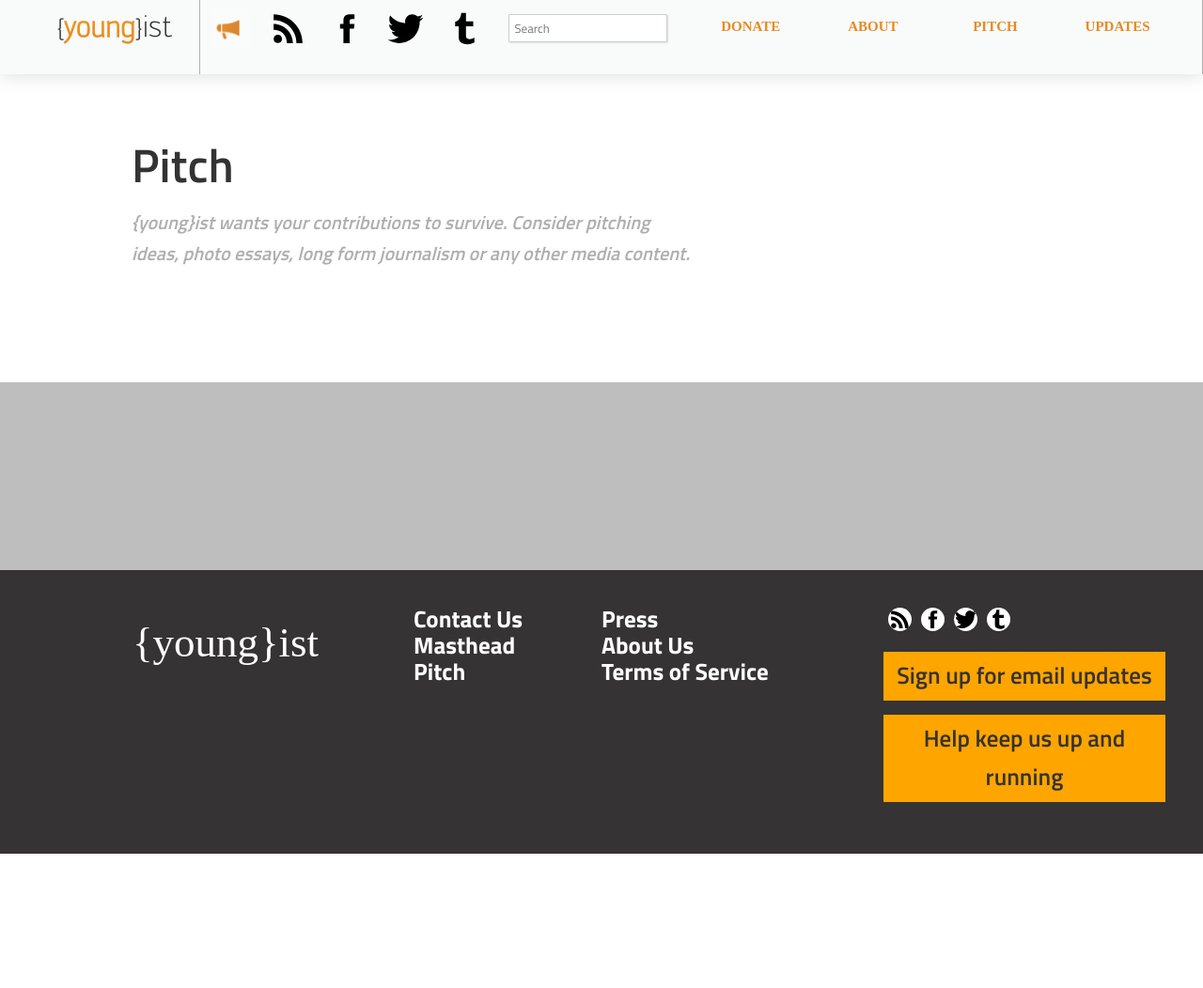
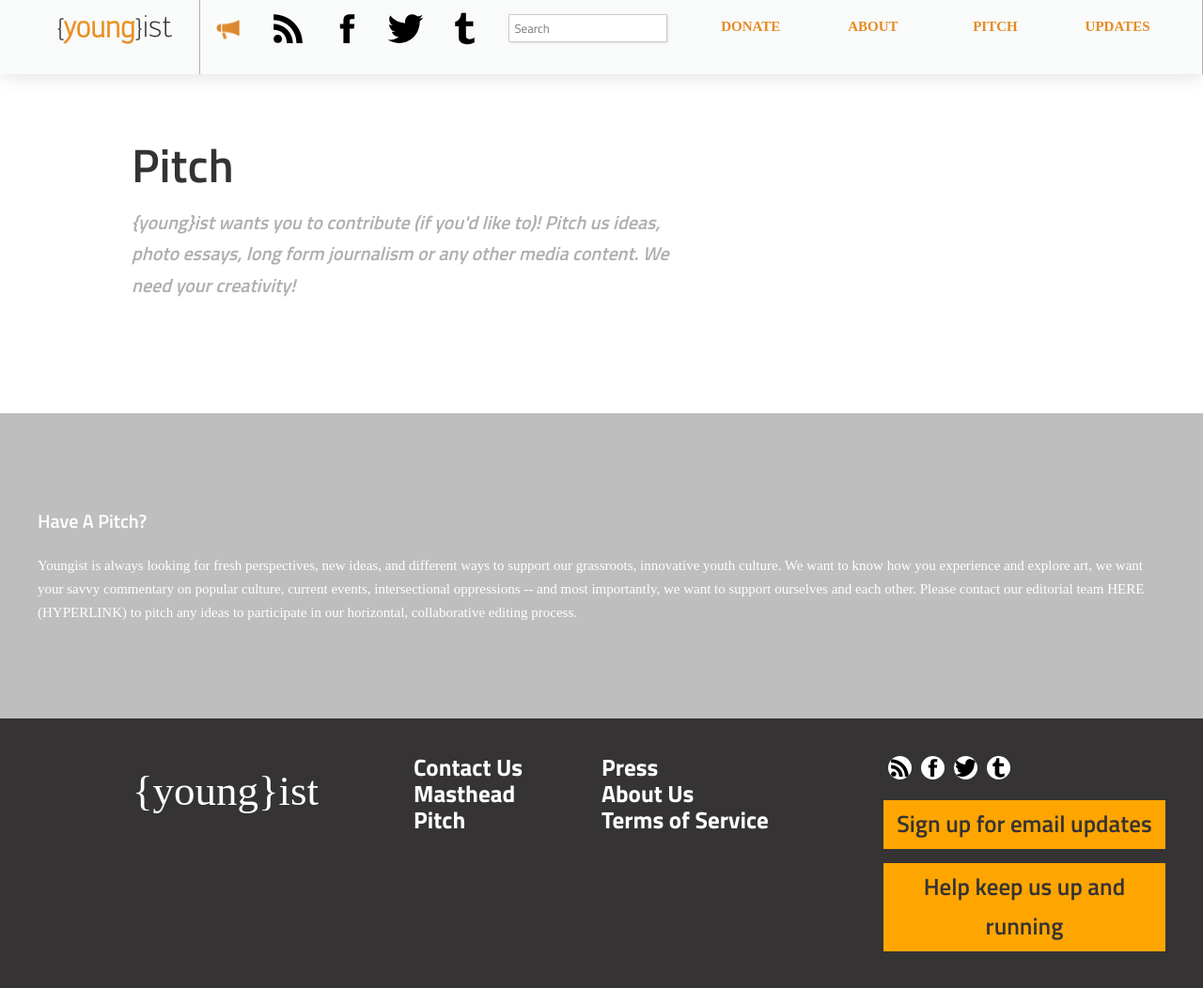
Before and after one commit to youngist/clean-blog, a Jekyll site: the page built from _posts/pages/2013-05-15-pitch.html, in a window 1280 px wide and 1068 px high. Shown: the top 1052 px of the window at 94% size. Built offline with Jekyll 4.4.1, drawn with Linux system fonts in a browser that asks for light colours; some web fonts are replaced; Markdown is read by kramdown in place of the engine named in the settings; comment, search, counter and statistics services are not loaded.

Commit message:
added some copy

```diff
--- a/_posts/pages/2013-05-15-pitch.html
+++ b/_posts/pages/2013-05-15-pitch.html
@@ -4,8 +4,10 @@ class: pitch
 ---
 <div class='pad8 col12 container' style='padding-top:150px;'>
     <h1 class='margin1' style='font-size:50px;'>Pitch</h1>
-    <p class='col6 margin1 motto'>{young}ist wants your contributions to survive. Consider pitching ideas, photo essays, long form journalism or any other media content.</p>
+    <p class='col6 margin1 motto'>{young}ist wants you to contribute (if you'd like to)! Pitch us ideas, photo essays, long form journalism or any other media content. We need your creativity!</p>
     <p class='col6'></p>
 </div>
 <div class='pad8 col12' style='color:white; background:#BFBEBE;'>
+<h3>Have A Pitch?</h3>
+<p>Youngist is always looking for fresh perspectives, new ideas, and different ways to support our grassroots, innovative youth culture. We want to know how you experience and explore art, we want your savvy commentary on popular culture, current events, intersectional oppressions -- and most importantly, we want to support ourselves and each other. Please contact our editorial team HERE (HYPERLINK) to pitch any ideas to participate in our horizontal, collaborative editing process.</p>
 </div>
```
